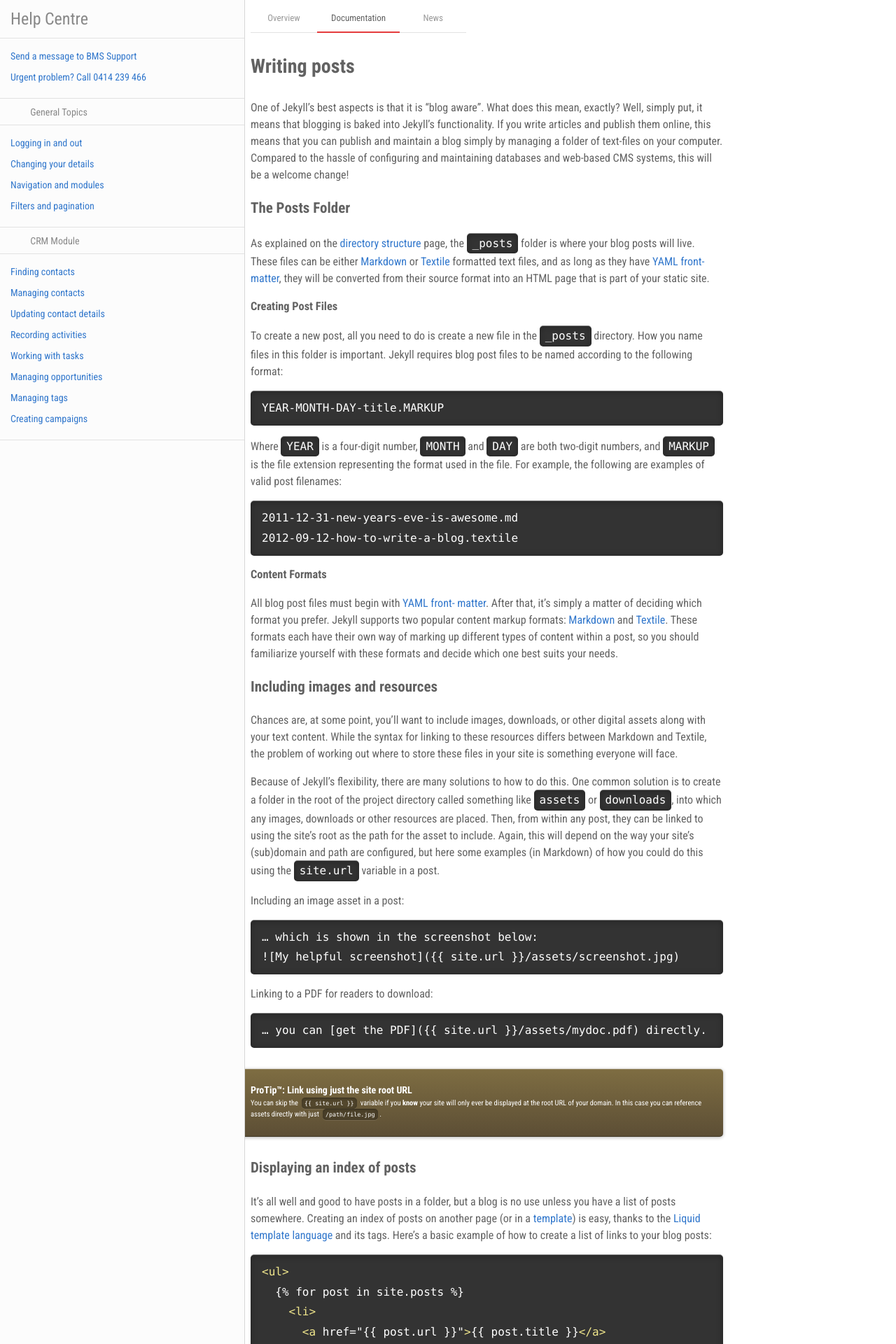
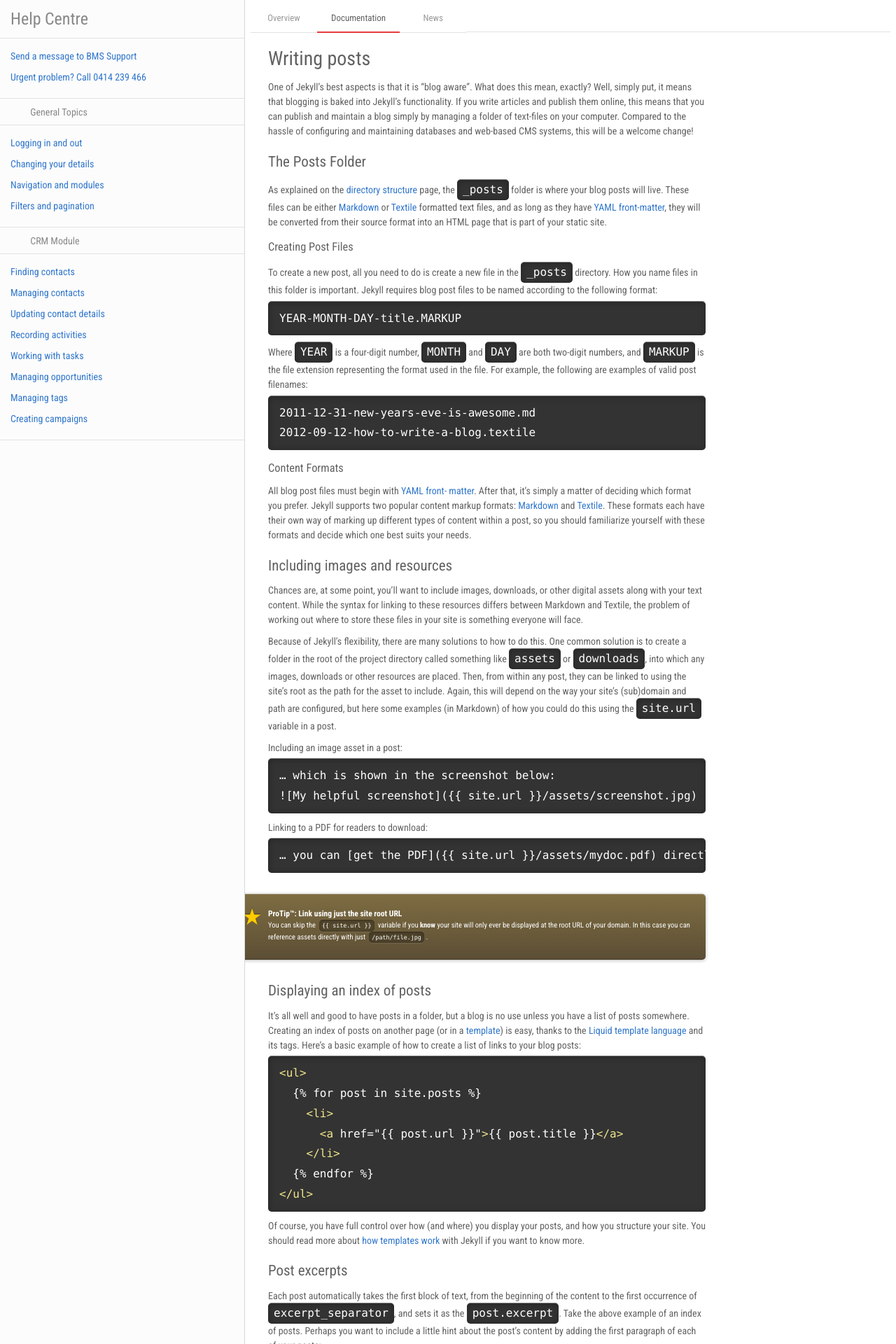
Before and after one commit to ambit/bms-support, a Jekyll site: the page built from docs/crm-recording-activities.md, in a window 1280 px wide. Shown: the top 1920 px of the page at 70% size. Built offline with Jekyll 4.4.1, drawn with Linux system fonts in a browser that asks for light colours; nearby versions of some CDN libraries.

Commit message:
Article Styling

```diff
--- a/_includes/primary-nav-items.html
+++ b/_includes/primary-nav-items.html
@@ -8,4 +8,5 @@
   <li class="{% if page.author %}current{% endif %}">
     <a href="{{ site.baseurl }}/news/">News</a>
   </li>
+  <span class="tabFiller">&nbsp;</span>
 </ul>
--- a/css/style.css
+++ b/css/style.css
@@ -288,6 +288,12 @@
   border-bottom: 2px solid #e53c3d;
 }
 
+.main-nav span.tabFiller {
+  height: 38px;
+  border-bottom: 1px solid #e2e2e2;
+  display: block;
+}
+
 .mobile-nav ul {
   overflow: hidden;
   width: 100%;
@@ -320,11 +326,7 @@
   padding: 8px;
 }
 
-@media (max-width: 768px){
-  .main-nav ul {
-    text-align: right;
-  }
-}
+
 @media (max-width: 830px){
   .main-nav .show-on-mobiles {
     display: inline;
@@ -340,6 +342,13 @@
 .docs article {
   max-width: 675px;
   min-height: 800px;
+  padding: 0 25px 0 25px;
+}
+
+@media (max-width: 1048px){
+  .docs article {
+    max-width: 100%;
+  }
 }
 
 .section-nav {
@@ -549,14 +558,16 @@
 
 /* HTML Elements */
 
-h1, h2, h3, h4, h5, h6 {
-  margin: 1em 0;
+h1 {
+  margin: .6em 0 .4em 0;
   color: #626262;
+  font-weight: 400;
 }
 
-h5, h6 {
-  font-size: 1em;
-  font-style: italic;
+h2, h3, h4, h5, h6 {
+  margin: .9em 0 .5em 0;
+  color: #626262;
+  font-weight: 400;
 }
 
 a {
@@ -576,9 +587,10 @@
 }
 
 p {
+  margin: .7em 0 .4em 0;
   line-height: 1.5em;
   color: #626262;
-  font-size: 16px;
+  font-size: 14px;
 }
 
 .left { float: left; }
```
